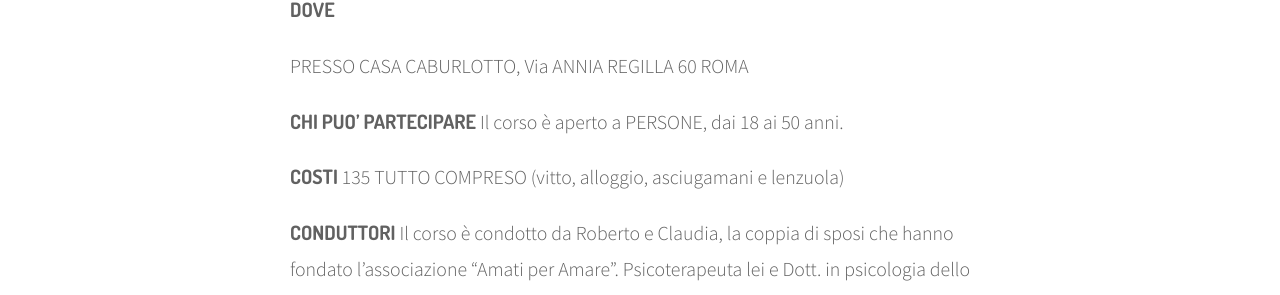
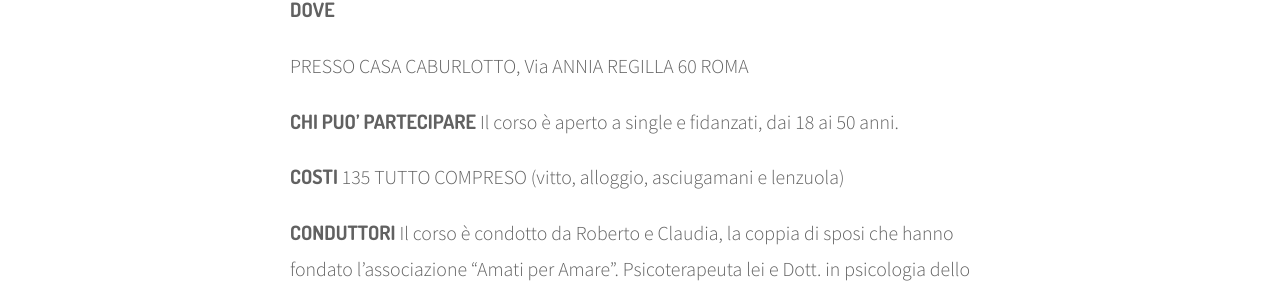
Before and after one commit to amatiperamare/amatiperamare.github.io, a Jekyll site: the page built from _events/TU-LAMATO.markdown, in a window 1280 px wide and 900 px high, scrolled down 1194 px. Shown: the part 150-445 px from the top of the window. Built offline with Jekyll 4.4.1, drawn with Linux system fonts in a browser that asks for light colours; nearby versions of some CDN libraries.

Commit message:
Updated Tu Lamato

```diff
--- a/_events/TU-LAMATO.markdown
+++ b/_events/TU-LAMATO.markdown
@@ -24,7 +24,7 @@
 
 PRESSO CASA CABURLOTTO, Via ANNIA REGILLA 60 ROMA
 
-**CHI PUO’ PARTECIPARE** Il corso è aperto a PERSONE, dai 18 ai 50 anni.
+**CHI PUO’ PARTECIPARE** Il corso è aperto a single e fidanzati, dai 18 ai 50 anni.
 
 **COSTI** 135 TUTTO COMPRESO (vitto, alloggio, asciugamani e lenzuola)
 
```
